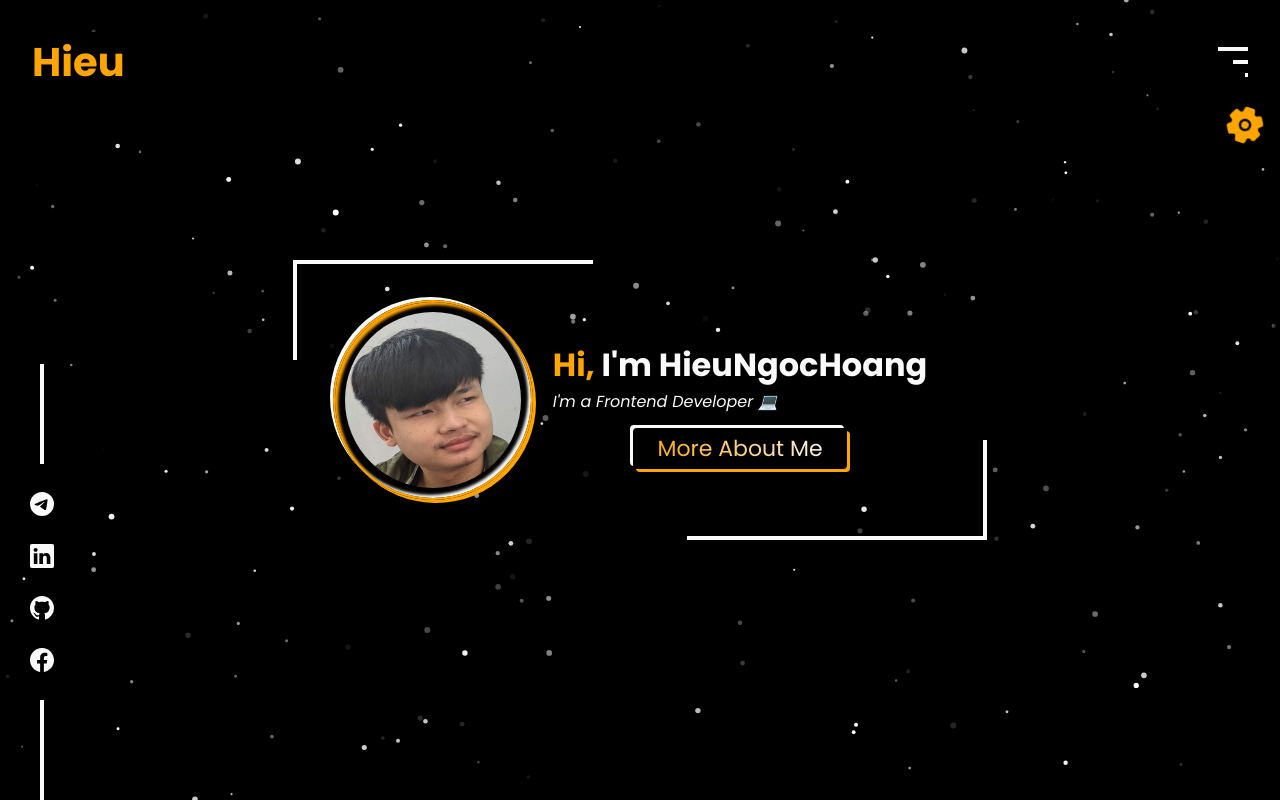
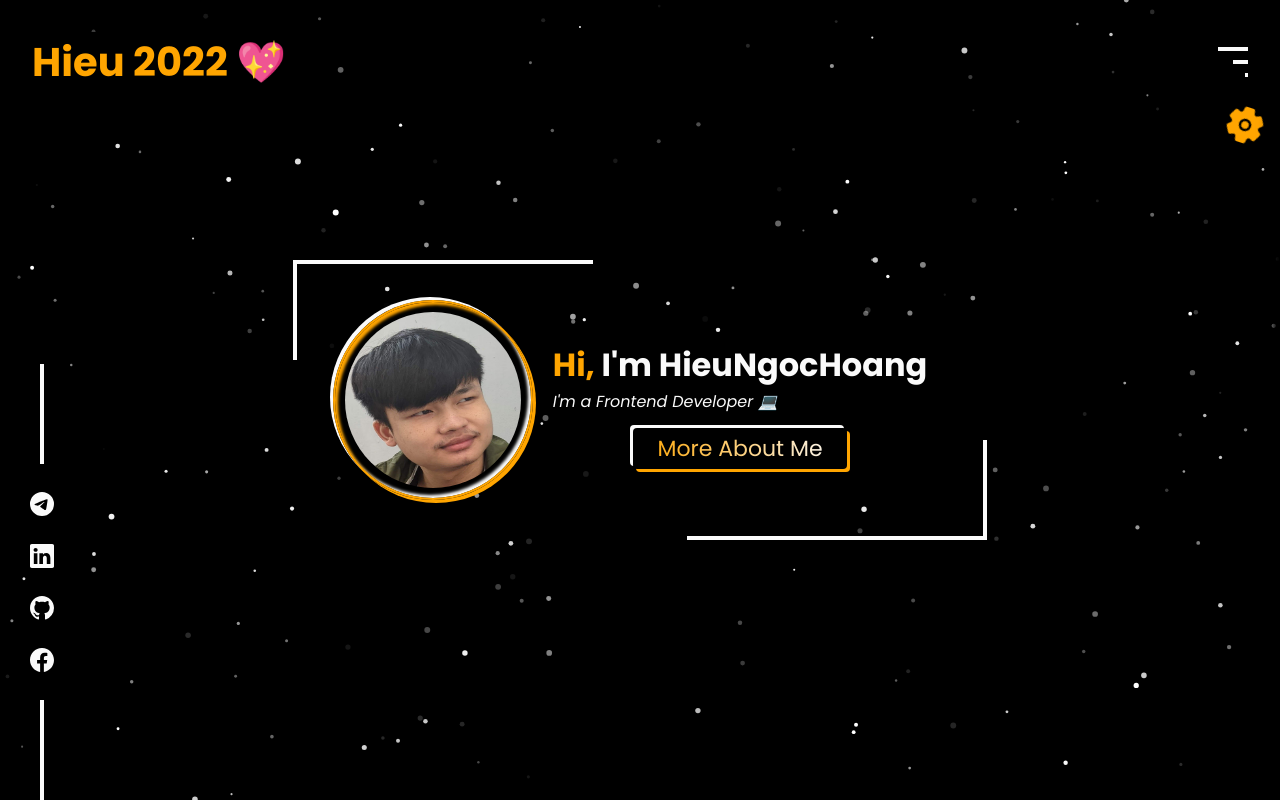
Before and after one commit to hieungochoangit/portfolio, a React (Create React App) app: page / in a window 1280 px wide. Built offline with nearby package versions, Linux system fonts and the light colour scheme.

Commit message:
Khai code 2022

```diff
--- a/src/components/MainNav/index.jsx
+++ b/src/components/MainNav/index.jsx
@@ -160,7 +160,7 @@ function MainNav(props) {
   return (
     <>
       <Nav>
-        <Logo>Hieu</Logo>
+        <Logo>Hieu 2022 <span style={{ color: 'red' }}>💖</span></Logo>
         <Bar onClick={handleToggleMenu}>
           <Line />
           <Line />
```
